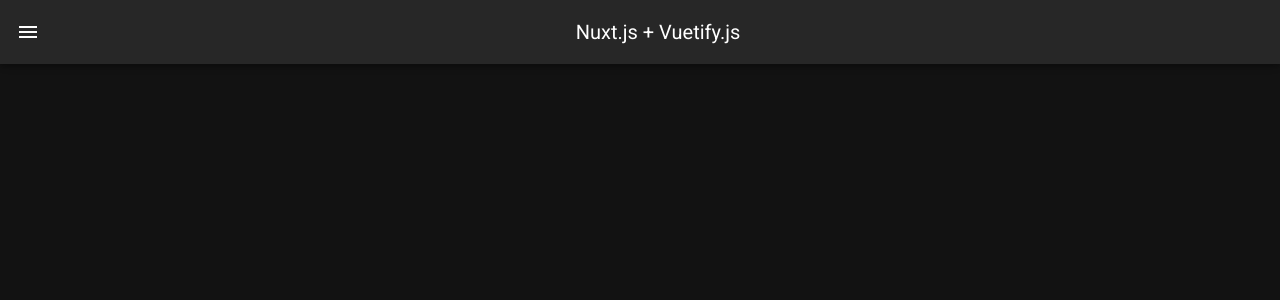
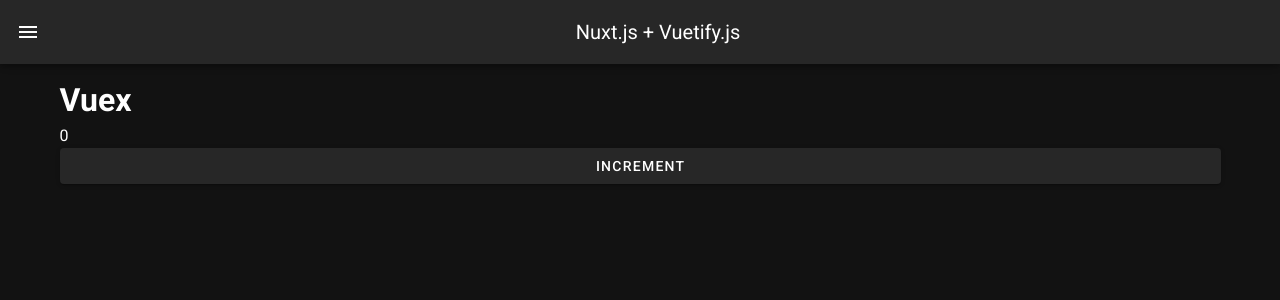
Before and after one commit to teppei-nishi/teppei-nishi.github.io, a Nuxt app: page /vuex in a window 1280 px wide. Shown: the top 300 px of the page. Built offline with nearby package versions, Linux system fonts and the light colour scheme.

Commit message:
no message

```diff
--- a/layouts/default.vue
+++ b/layouts/default.vue
@@ -65,6 +65,11 @@
           title: 'axios',
           to: '/axios',
         },
+        {
+          icon: 'mdi-chart-bubble',
+          title: 'Vuex',
+          to: '/vuex',
+        },
       ],
       miniVariant: false,
       right: true,
--- /dev/null
+++ b/pages/vuex.vue
@@ -0,0 +1,24 @@
+<template lang="pug">
+div
+  h1 Vuex
+  div {{ count }}
+    v-btn(block, @click='increment') increment
+</template>
+
+<script>
+export default {
+  data() {
+    return {}
+  },
+  computed: {
+    count() {
+      return this.$store.state.count
+    },
+  },
+  methods: {
+    increment() {
+      this.$store.commit('increment')
+    },
+  },
+}
+</script>
--- /dev/null
+++ b/store/index.js
@@ -0,0 +1,9 @@
+export const state = () => ({
+  count: 0,
+})
+
+export const mutations = {
+  increment(state) {
+    state.count++
+  },
+}
```
